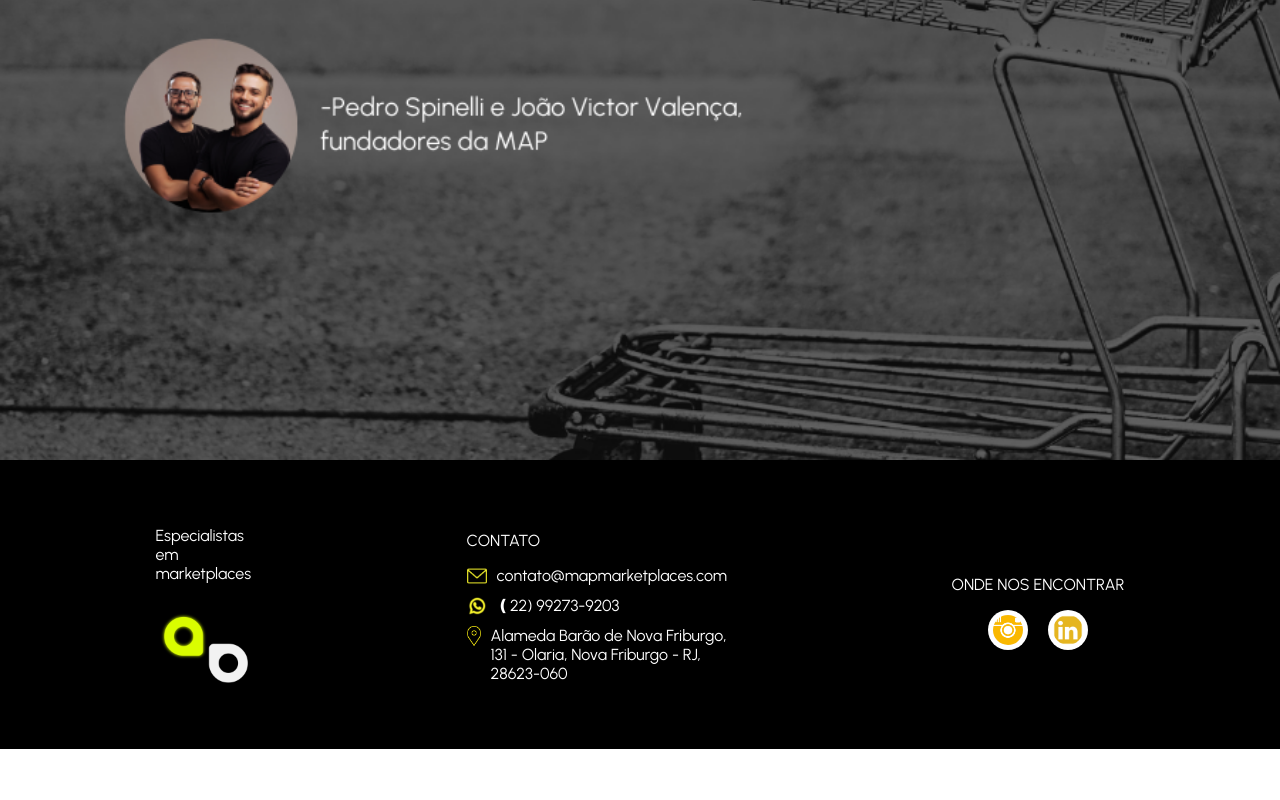
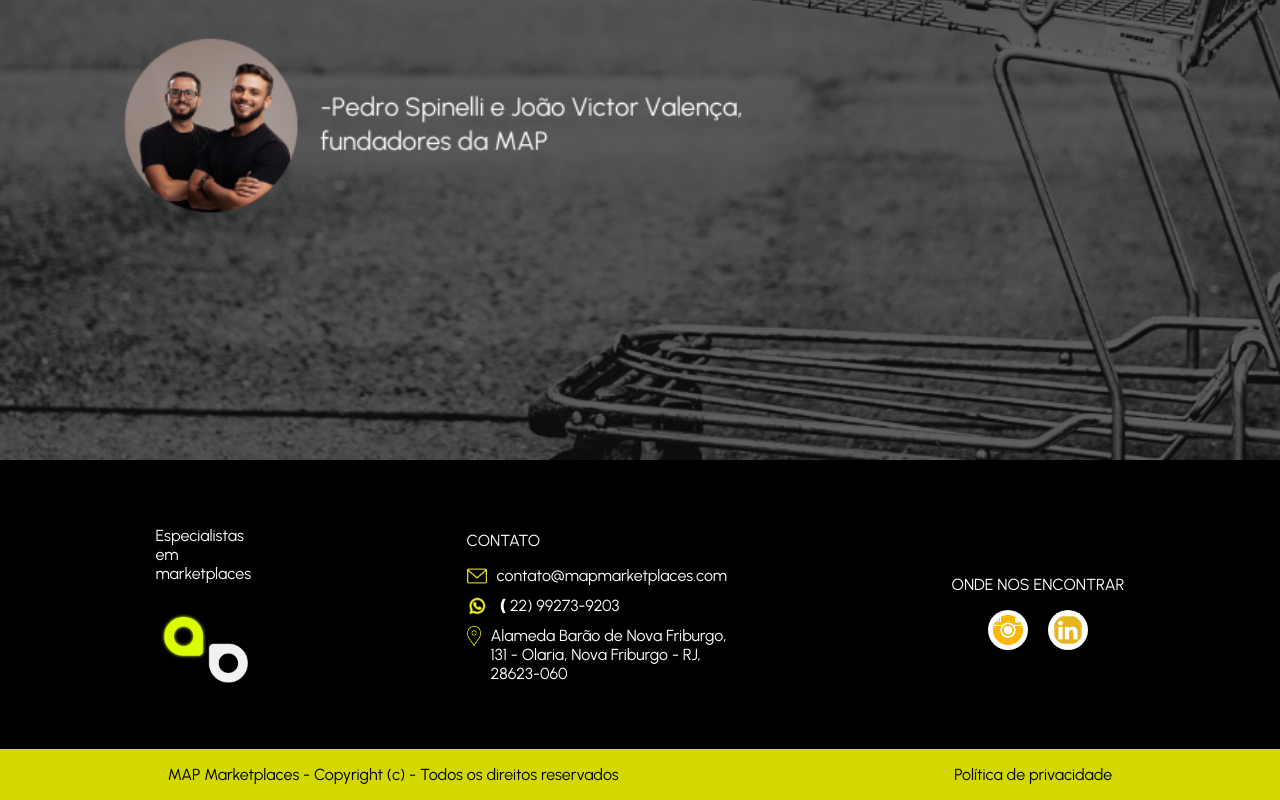
Before and after one commit to SamuelCondack/mapLandingPage, a React (Vite) app: page / in a window 1280 px wide. Shown: the part 3613-4413 px from the top of the page. Before the commit the page ends 4362 px from the top, so only its background shows below. Built offline with nearby package versions, Linux system fonts and the light colour scheme.

Commit message:
feat: add subFooter

```diff
--- a/src/components/Footer/Footer.jsx
+++ b/src/components/Footer/Footer.jsx
@@ -38,6 +38,12 @@ export default function Footer(){
                 </div>
             </div>
         </div>
+        <div className={styles.subFooter}>
+            <p>MAP Marketplaces - Copyright (c) - Todos os direitos reservados</p>
+            <a href="">
+                <p>Política de privacidade</p>
+            </a>
+        </div>
         </>
     )
 }
--- a/src/components/Footer/Footer.module.css
+++ b/src/components/Footer/Footer.module.css
@@ -67,3 +67,13 @@
     background-color: #ffffffb7;
     cursor: pointer;
 }
+.subFooter{
+    display: flex;
+    background-color: #D2D800;
+    flex-direction: row;
+    justify-content: space-around;
+}
+.subFooter > a{
+    text-decoration: none;
+    color: #000;
+}
```
